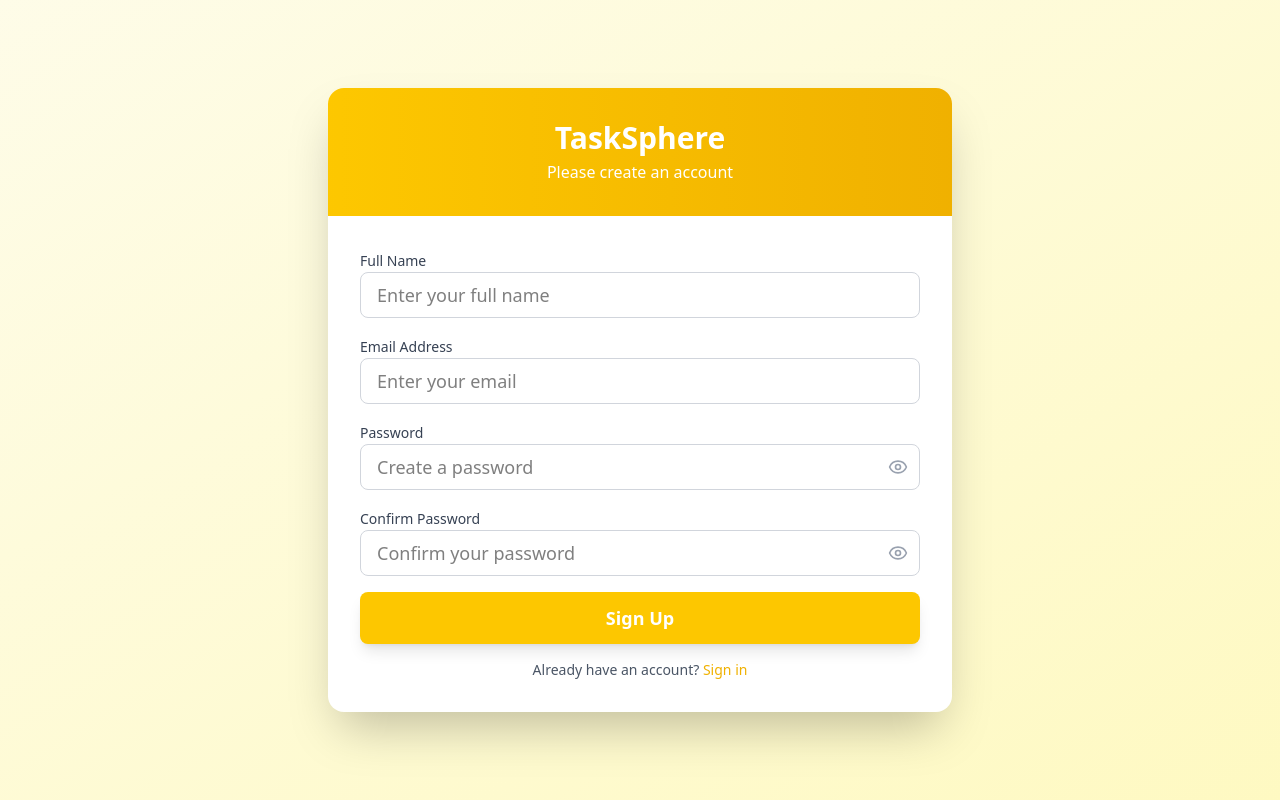
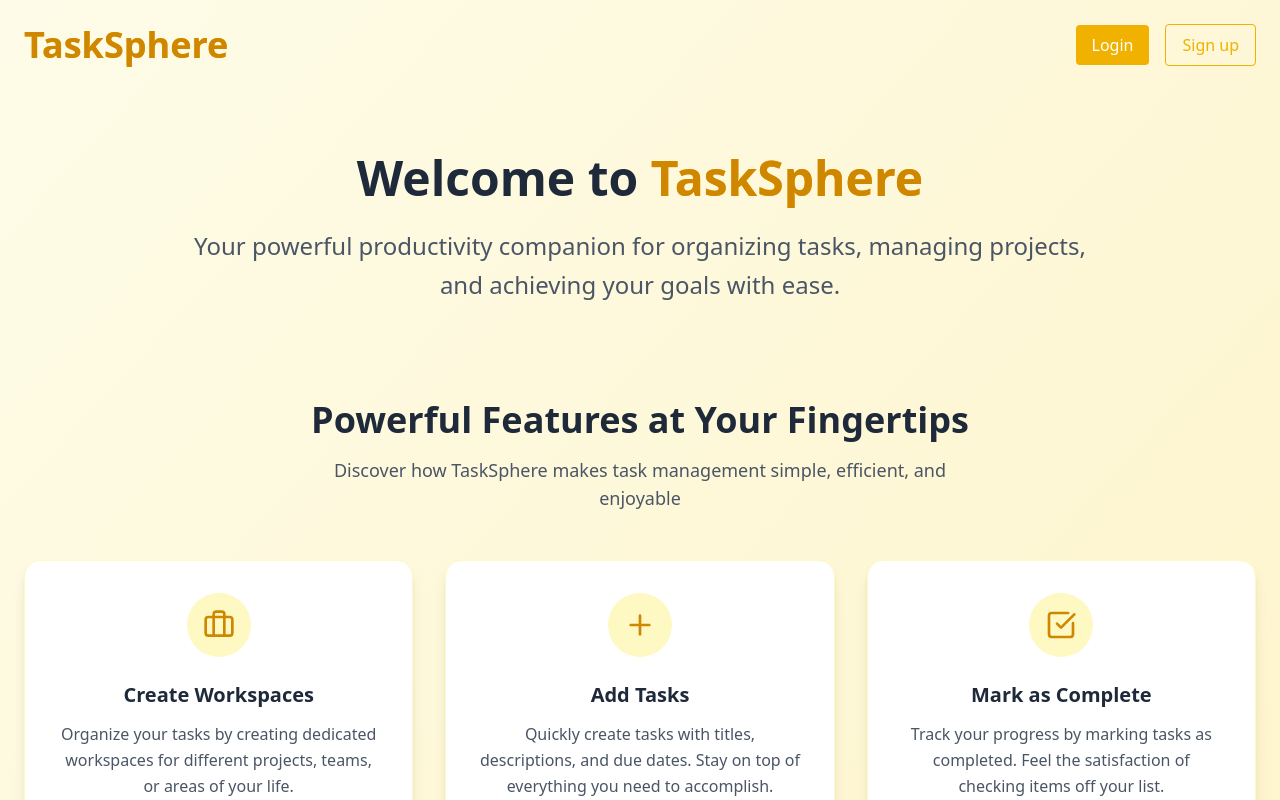
Before and after one commit to Rahul-MFI/To-Do-List, a React (Vite) app in the folder frontend/: page / in a window 1280 px wide. Shown: the top 800 px of the page. Built offline with nearby package versions, Linux system fonts and the light colour scheme; no server answers.

Commit message:
fix: UI modification and add welcome page

```diff
--- a/frontend/src/pages/App.jsx
+++ b/frontend/src/pages/App.jsx
@@ -5,13 +5,15 @@
 import Dashboard from "./Dashboard";
 import { NetworkProvider } from "../components/NetworkProvider";
 import SettingsPage from "./Settings";
+import WelcomePage from "./WelcomePage";
 
 function App() {
 
   return (
     <Routes>
       <Route path="/login" element={<AuthPage isLogin={true} />} />
-      <Route path="/" element={<AuthPage isLogin={false} />} />
+      <Route path="/" element={<WelcomePage/>}/>
+      <Route path="/register" element={<AuthPage isLogin={false} />} />
       <Route
         path="/dashboard"
         element={
--- a/frontend/src/pages/AuthPage.jsx
+++ b/frontend/src/pages/AuthPage.jsx
@@ -4,7 +4,6 @@
 import { Navigate, useNavigate } from "react-router-dom";
 import PrimaryButton from "../components/PrimaryButton";
 import Spinner from "../components/Spinner";
-import subscribeUserToPush from "../components/subscribe";
 
 const AuthPage = ({ isLogin }) => {
   const [showPassword, setShowPassword] = useState(false);
@@ -534,7 +533,7 @@
                     resetError();
                     resetData();
                     isLogin
-                      ? navigate("/", { replace: true })
+                      ? navigate("/register", { replace: true })
                       : navigate("/login", { replace: true });
                   }}
                   className="text-yellow-500 text-sm sm:text-md hover:text-yellow-600 font-medium"
--- a/frontend/src/pages/TodoApp.jsx
+++ b/frontend/src/pages/TodoApp.jsx
@@ -745,7 +745,7 @@
 
         {/* Pagination */}
         {totalTasks > 0 && !isLoading && (
-          <div className="flex justify-center items-center gap-2 mt-6">
+          <div className="flex flex-wrap justify-center items-center gap-2 mt-6">
             <button
               onClick={() => setCurrentPage((prev) => Math.max(prev - 1, 1))}
               disabled={currentPage === 1}
@@ -862,13 +862,6 @@
                 )}
                 <div className="flex gap-3 mt-6">
                   <button
-                    disabled={isLoading2}
-                    onClick={addTask}
-                    className="flex-1 bg-black hover:bg-gray-700 text-white py-2 px-4 xl:text-lg font-semibold rounded-md transition-colors"
-                  >
-                    {isLoading2 ? <Spinner /> : `Add Task`}
-                  </button>
-                  <button
                     onClick={() => {
                       setShowAddModal(false);
                       resetForm();
@@ -876,6 +869,13 @@
                     className="flex-1 bg-red-500 hover:bg-red-600 text-white py-2 px-4 xl:text-lg font-semibold rounded-md transition-colors"
                   >
                     Cancel
+                  </button>
+                  <button
+                    disabled={isLoading2}
+                    onClick={addTask}
+                    className="flex-1 bg-black hover:bg-gray-700 text-white py-2 px-4 xl:text-lg font-semibold rounded-md transition-colors"
+                  >
+                    {isLoading2 ? <Spinner /> : `Add Task`}
                   </button>
                 </div>
               </div>
@@ -952,13 +952,6 @@
                 )}
                 <div className="flex gap-3 mt-6">
                   <button
-                    disabled={isLoading2}
-                    onClick={editTask}
-                    className="flex-1 bg-black hover:bg-gray-700 text-white py-2 px-4 xl:text-lg font-semibold rounded-md transition-colors"
-                  >
-                    {isLoading2 ? <Spinner /> : `Edit Task`}
-                  </button>
-                  <button
                     onClick={() => {
                       setShowEditModal(false);
                       resetForm();
@@ -966,6 +959,13 @@
                     className="flex-1 bg-red-500 hover:bg-red-600 text-white py-2 px-4 xl:text-lg font-semibold rounded-md transition-colors"
                   >
                     Cancel
+                  </button>
+                  <button
+                    disabled={isLoading2}
+                    onClick={editTask}
+                    className="flex-1 bg-black hover:bg-gray-700 text-white py-2 px-4 xl:text-lg font-semibold rounded-md transition-colors"
+                  >
+                    {isLoading2 ? <Spinner /> : `Edit Task`}
                   </button>
                 </div>
               </div>
--- a/frontend/src/pages/WelcomePage.jsx
+++ b/frontend/src/pages/WelcomePage.jsx
@@ -8,8 +8,10 @@
   Target,
   Lightbulb,
 } from "lucide-react";
+import { useNavigate } from "react-router-dom";
 
-const WelcomePage = ({onAction}) => {
+const WelcomePage = () => {
+  const navigate = useNavigate();
   const features = [
     {
       icon: <Briefcase className="w-8 h-8 text-yellow-600" />,
@@ -57,6 +59,36 @@
 
   return (
     <div className="min-h-screen bg-gradient-to-br from-yellow-50 to-amber-100">
+      <header className="p-4 sm:p-6 ">
+        <div className="container mx-auto flex justify-between items-center">
+          <div className="flex items-center">
+            <h1
+              className={`text-2xl sm:text-3xl lg:text-4xl font-bold text-yellow-600 bg-gradient-to-r from-yellow-500 to-amber-500 bg-clip-text`}
+            >
+              <span>TaskSphere</span>
+            </h1>
+          </div>
+          <div className="flex items-center space-x-2 sm:space-x-4">
+            <button
+              onClick={() => {
+                navigate("/login");
+              }}
+              className={`px-2 py-1 lg:px-4 lg:py-2 rounded hover:bg-yellow-600 text-white bg-yellow-500`}
+            >
+              Login
+            </button>
+            <button
+              onClick={() => {
+                navigate("/register");
+              }}
+              className={`px-2 py-1 lg:px-4 lg:py-2 rounded border border-yellow-500 hover:bg-yellow-200 text-yellow-500`}
+            >
+              Sign up
+            </button>
+          </div>
+        </div>
+      </header>
+
       {/* Hero Section */}
       <div className="text-center py-16 px-6">
         <div className="max-w-4xl mx-auto">
@@ -73,15 +105,6 @@
             Your powerful productivity companion for organizing tasks, managing
             projects, and achieving your goals with ease.
           </p>
-
-          {/* CTA Button */}
-          <button
-            onClick={()=> {onAction(true)}}
-            className="bg-yellow-500 hover:bg-yellow-600 text-white font-bold py-4 px-8 rounded-xl text-lg shadow-lg transform hover:scale-105 transition-all duration-200 hover:shadow-xl"
-          >
-            <Plus className="w-6 h-6 inline-block mr-2" />
-            Create Your First Workspace
-          </button>
         </div>
       </div>
 
@@ -135,4 +158,13 @@
   );
 };
 
+const SecondaryButton = (children, style, onClickFunction) => {
+  <button
+    onClick={onClickFunction}
+    className={`px-2 py-1 lg:px-3 lg:py-2 rounded ${style}`}
+  >
+    {children}
+  </button>;
+};
+
 export default WelcomePage;
```
Also changed, not shown: frontend/src/pages/Dashboard.jsx (+90 -46 lines).
